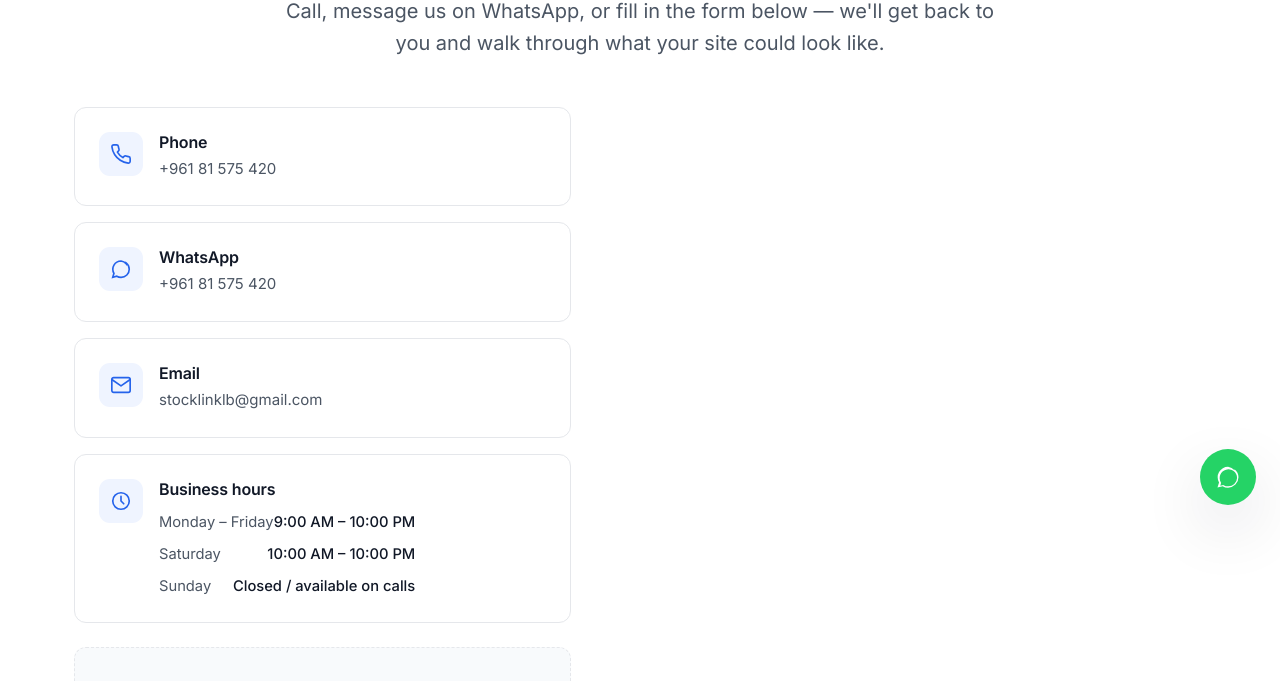
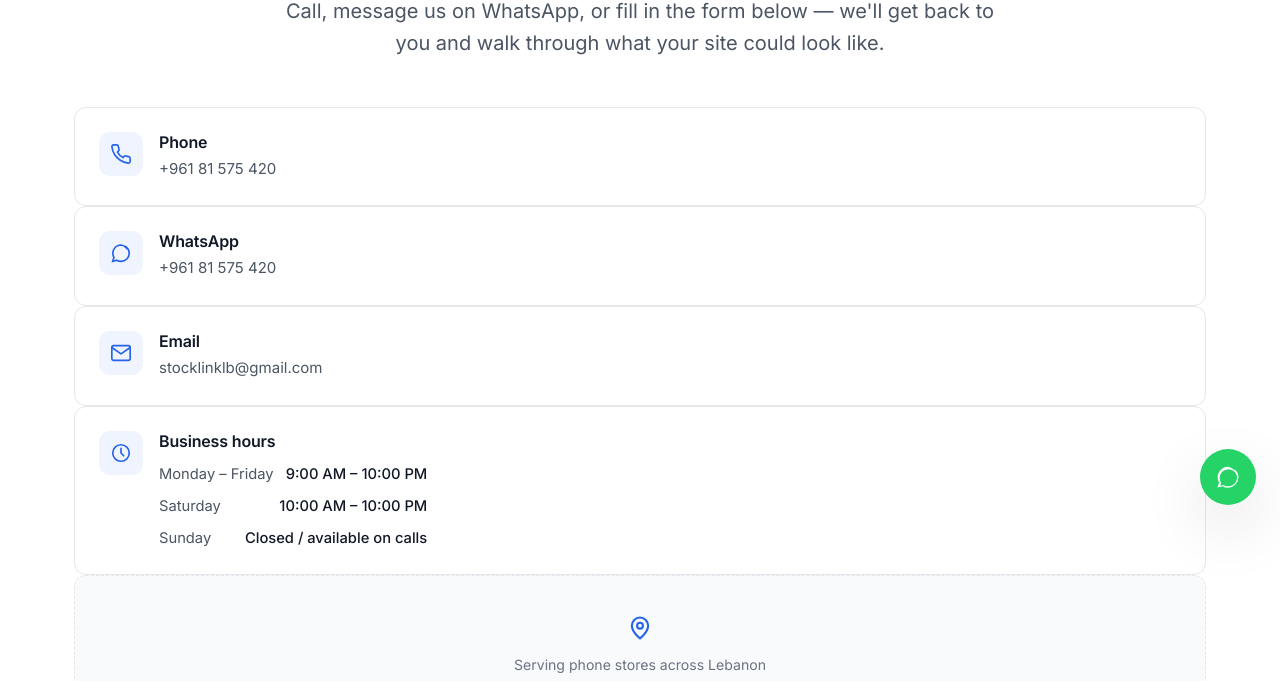
Before and after one commit to stocklinklb/stocklink-website, a plain HTML site: page contact.html in a window 1280 px wide. Shown: the part 271-952 px from the top of the page. Drawn offline with Linux system fonts and the light colour scheme.

Commit message:
Refactor contact section styles for better layout

```diff
--- a/style.css
+++ b/style.css
@@ -726,11 +726,13 @@ section { padding-block: var(--space-8); }
 }
 
 /* ---------- Contact ---------- */
-.contact-grid {
-  display: grid;
-  grid-template-columns: 1fr 1.15fr;
-  gap: var(--space-7);
-  align-items: start;
+.contact-wrap {
+  max-width: 800px;
+}
+.contact-info-grid {
+  display: flex;
+  flex-direction: column;
+  gap:12px;
 }
 .contact-card {
   border: 1px solid var(--color-border);
@@ -739,17 +741,26 @@ section { padding-block: var(--space-8); }
   display: flex;
   gap: var(--space-3);
   align-items: flex-start;
-  margin-bottom: var(--space-3);
+  margin-bottom: 0;
+  background: var(--color-bg);
+  transition: border-color var(--dur-fast) var(--ease), box-shadow var(--dur-fast) var(--ease), transform var(--dur-fast) var(--ease);
 }
+.contact-card:hover {
+  border-color: var(--color-primary);
+  box-shadow: var(--shadow-md);
+  transform: translateY(-2px);
+}
+.contact-card--wide { grid-column: 1 / -1; }
 .contact-card h3 { font-size: 1rem; margin-bottom: 0.2em; }
 .contact-card p, .contact-card a { color: var(--color-text-muted); font-size: 0.94rem; }
 .contact-card a:hover { color: var(--color-primary); }
 
 .map-placeholder {
+  grid-column: 1 / -1;
   border: 1px dashed var(--color-border);
   border-radius: var(--radius-md);
   background: var(--color-bg-secondary);
-  height: 180px;
+  height: 140px;
   display: flex;
   flex-direction: column;
   align-items: center;
@@ -757,13 +768,28 @@ section { padding-block: var(--space-8); }
   gap: var(--space-2);
   color: var(--color-text-faint);
   font-size: 0.88rem;
-  margin-top: var(--space-4);
+  margin-top: 0;
 }
 .map-placeholder svg { width: 28px; height: 28px; color: var(--color-primary); }
 
 .hours-list { display: flex; flex-direction: column; gap: 0.5em; margin-top: var(--space-2); }
-.hours-list li { display: flex; justify-content: space-between; font-size: 0.92rem; color: var(--color-text-muted); }
-.hours-list li span:last-child { color: var(--color-text); font-weight: 500; }
+.hours-list li {
+  display: flex;
+  flex-wrap: wrap;
+  justify-content: space-between;
+  align-items: baseline;
+  column-gap: var(--space-2);
+  row-gap: 0.15em;
+  font-size: 0.92rem;
+  color: var(--color-text-muted);
+}
+.hours-list li span:first-child { flex-shrink: 0; }
+.hours-list li span:last-child { color: var(--color-text); font-weight: 500; margin-left: auto; text-align: right; }
+
+@media (max-width: 400px) {
+  .hours-list li { flex-direction: column; align-items: flex-start; gap: 0.1em; }
+  .hours-list li span:last-child { margin-left: 0; text-align: left; }
+}
 
 /* ---------- Forms ---------- */
 .form-panel {
@@ -839,8 +865,11 @@ section { padding-block: var(--space-8); }
   .service-row:nth-child(even) .service-visual { order: 0; }
   .pricing-grid { grid-template-columns: 1fr; max-width: 420px; margin-inline: auto; }
   .price-card.featured { transform: none; }
-  .contact-grid { grid-template-columns: 1fr; }
   .value-grid { grid-template-columns: 1fr; }
+}
+
+@media (max-width: 620px) {
+  .contact-info-grid { grid-template-columns: 1fr; }
 }
 
 @media (max-width: 720px) {
```
